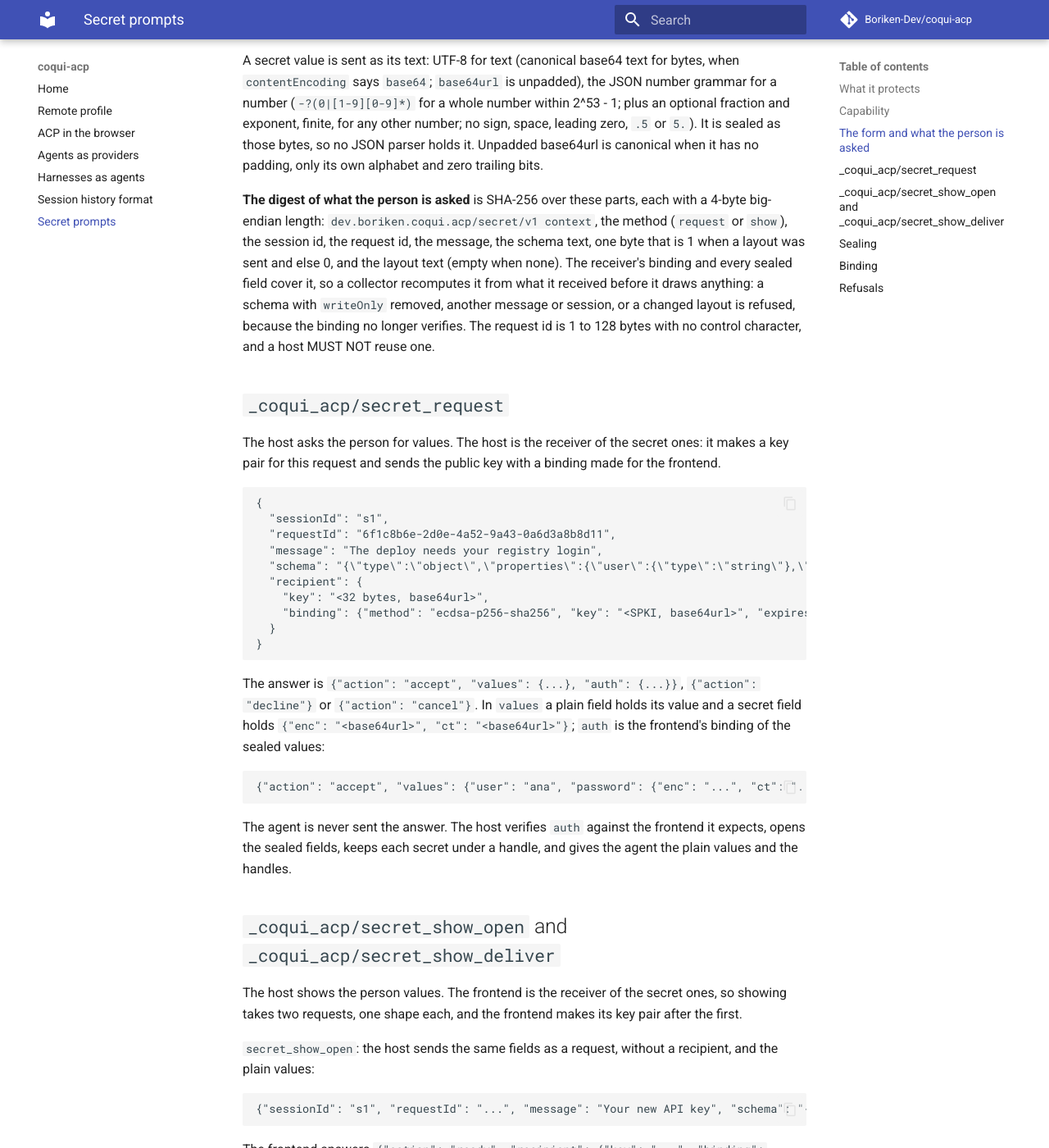
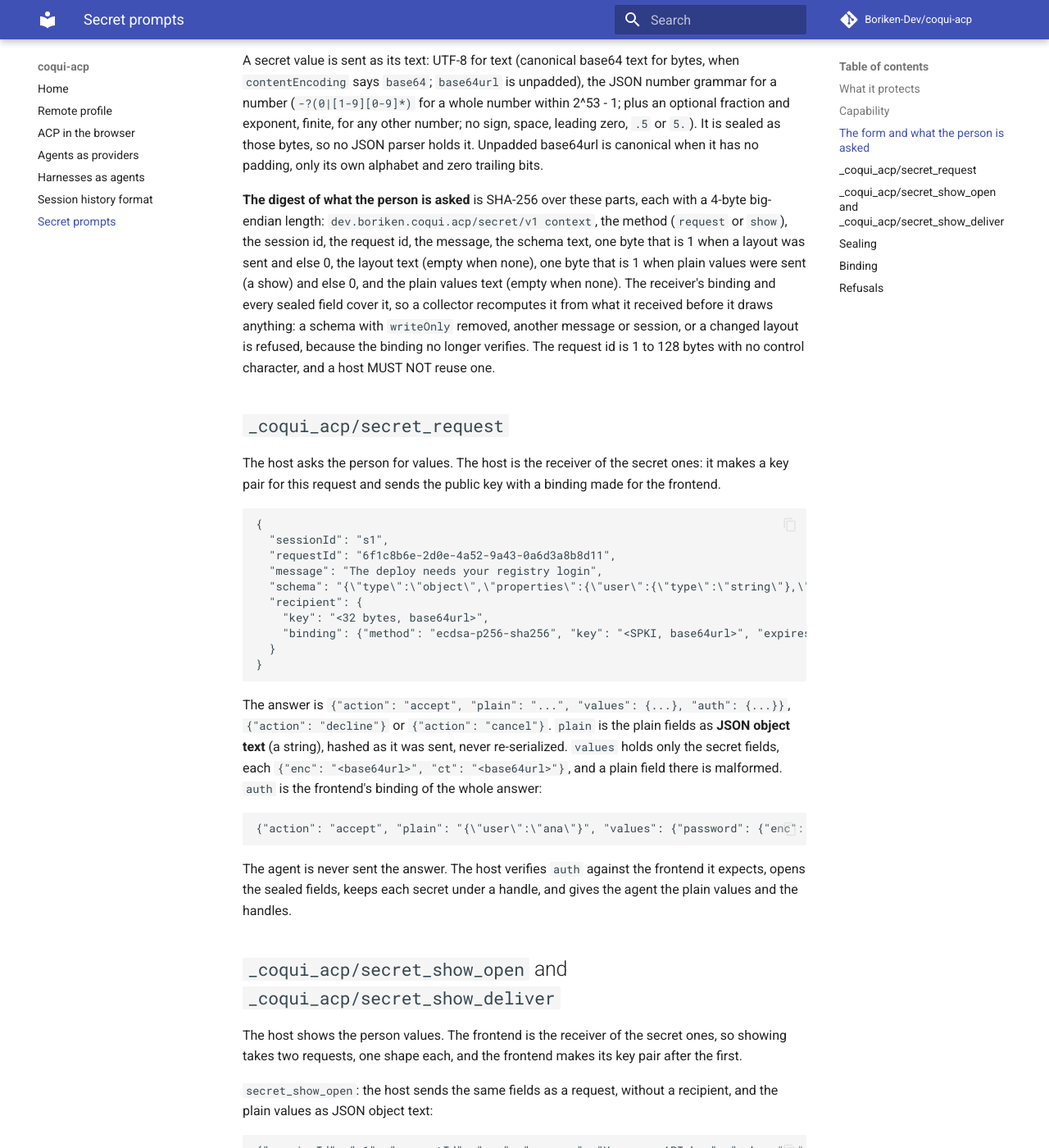
Before and after one commit to Boriken-Dev/coqui-acp, an MkDocs documentation site: the page built from docs/secrets.md, in a window 1280 px wide and 1400 px high, scrolled down 1407 px. Shown: the whole window at 82% size. Built offline with MkDocs 1.6.1 and Material for MkDocs 9.7.7, drawn with Linux system fonts in a browser that asks for light colours; comment, search, counter and statistics services are not loaded; some of the changed text lies outside the part shown.

Commit message:
docs: the secret-prompt answer's plain values are covered by its binding

````diff
--- a/docs/secrets.md
+++ b/docs/secrets.md
@@ -26,7 +26,7 @@ A receiver MUST refuse a form that is not a flat object with at least one proper
 
 A secret value is sent as its text: UTF-8 for text (canonical base64 text for bytes, when `contentEncoding` says `base64`; `base64url` is unpadded), the JSON number grammar for a number (`-?(0|[1-9][0-9]*)` for a whole number within 2^53 - 1; plus an optional fraction and exponent, finite, for any other number; no sign, space, leading zero, `.5` or `5.`). It is sealed as those bytes, so no JSON parser holds it. Unpadded base64url is canonical when it has no padding, only its own alphabet and zero trailing bits.
 
-**The digest of what the person is asked** is SHA-256 over these parts, each with a 4-byte big-endian length: `dev.boriken.coqui.acp/secret/v1 context`, the method (`request` or `show`), the session id, the request id, the message, the schema text, one byte that is 1 when a layout was sent and else 0, and the layout text (empty when none). The receiver's binding and every sealed field cover it, so a collector recomputes it from what it received before it draws anything: a schema with `writeOnly` removed, another message or session, or a changed layout is refused, because the binding no longer verifies. The request id is 1 to 128 bytes with no control character, and a host MUST NOT reuse one.
+**The digest of what the person is asked** is SHA-256 over these parts, each with a 4-byte big-endian length: `dev.boriken.coqui.acp/secret/v1 context`, the method (`request` or `show`), the session id, the request id, the message, the schema text, one byte that is 1 when a layout was sent and else 0, the layout text (empty when none), one byte that is 1 when plain values were sent (a show) and else 0, and the plain values text (empty when none). The receiver's binding and every sealed field cover it, so a collector recomputes it from what it received before it draws anything: a schema with `writeOnly` removed, another message or session, or a changed layout is refused, because the binding no longer verifies. The request id is 1 to 128 bytes with no control character, and a host MUST NOT reuse one.
 
 ## `_coqui_acp/secret_request`
 
@@ -45,10 +45,10 @@ The host asks the person for values. The host is the receiver of the secret ones
 }
 ```
 
-The answer is `{"action": "accept", "values": {...}, "auth": {...}}`, `{"action": "decline"}` or `{"action": "cancel"}`. In `values` a plain field holds its value and a secret field holds `{"enc": "<base64url>", "ct": "<base64url>"}`; `auth` is the frontend's binding of the sealed values:
+The answer is `{"action": "accept", "plain": "...", "values": {...}, "auth": {...}}`, `{"action": "decline"}` or `{"action": "cancel"}`. `plain` is the plain fields as **JSON object text** (a string), hashed as it was sent, never re-serialized. `values` holds only the secret fields, each `{"enc": "<base64url>", "ct": "<base64url>"}`, and a plain field there is malformed. `auth` is the frontend's binding of the whole answer:
 
 ```json
-{"action": "accept", "values": {"user": "ana", "password": {"enc": "...", "ct": "..."}}, "auth": {"method": "ecdsa-p256-sha256", "key": "...", "expires": 1700000240, "audience": "sha256:<host>", "proof": "..."}}
+{"action": "accept", "plain": "{\"user\":\"ana\"}", "values": {"password": {"enc": "...", "ct": "..."}}, "auth": {"method": "ecdsa-p256-sha256", "key": "...", "expires": 1700000240, "audience": "sha256:<host>", "proof": "..."}}
 ```
 
 The agent is never sent the answer. The host verifies `auth` against the frontend it expects, opens the sealed fields, keeps each secret under a handle, and gives the agent the plain values and the handles.
@@ -57,11 +57,13 @@ The agent is never sent the answer. The host verifies `auth` against the fronten
 
 The host shows the person values. The frontend is the receiver of the secret ones, so showing takes two requests, one shape each, and the frontend makes its key pair after the first.
 
-`secret_show_open`: the host sends the same fields as a request, without a recipient, and the plain values:
+`secret_show_open`: the host sends the same fields as a request, without a recipient, and the plain values as JSON object text:
 
 ```json
-{"sessionId": "s1", "requestId": "...", "message": "Your new API key", "schema": "{...}", "values": {"label": "ci"}}
+{"sessionId": "s1", "requestId": "...", "message": "Your new API key", "schema": "{...}", "values": "{\"label\":\"ci\"}"}
 ```
+
+The plain values are part of the digest of what is shown, so the frontend's binding covers them and a relay cannot change one.
 
 The frontend answers `{"action": "ready", "recipient": {"key": "...", "binding": {...}}}`, or `decline` or `cancel`. The binding covers the show's digest and is made for the host.
 
@@ -71,7 +73,7 @@ The frontend answers `{"action": "ready", "recipient": {"key": "...", "binding":
 {"sessionId": "s1", "requestId": "...", "values": {"key": {"enc": "...", "ct": "..."}}, "auth": {...}}
 ```
 
-The frontend refuses a deliver for a session and request id it has no open step pending for, verifies `auth` against the host it expects, and answers `{"action": "shown"}` when the person has seen the values and closed them, or `cancel`. A frontend MUST keep what it opened only for the one request and clear it when the display closes.
+The frontend refuses a deliver for a session and request id it has no open step pending for, verifies `auth` (over the open step's plain values text and the sealed values) against the host it expects, and answers `{"action": "shown"}` when the person has seen the values and closed them, or `cancel`. A frontend MUST keep what it opened only for the one request and clear it when the display closes.
 
 ## Sealing
 
@@ -93,9 +95,9 @@ A key is useless to a collector unless it knows whose key it is: a key a pipe pr
 {"method": "...", "key": "<holder's SPKI>", "expires": 1700000240, "audience": "sha256:...", "proof": "..."}
 ```
 
-There are two bindings per request. The **key binding** is the receiver's, over its per-request public key. The **values binding** is the sender's (`auth`), over the digest of the sealed values: SHA-256 of `dev.boriken.coqui.acp/secret/v1 values digest` and then, for each field in the byte order of the names, the name (4-byte length), `enc` and `ct` (4-byte length). The receiver verifies it before it opens anything, so a ciphertext changed, swapped, added or dropped on the way is refused; only a sender it expects can make one.
+There are two bindings per request. The **key binding** is the receiver's, over its per-request public key. The **values binding** is the sender's (`auth`), over the digest of the whole answer: SHA-256 of `dev.boriken.coqui.acp/secret/v1 values digest`, the plain values text (4-byte length, then the bytes as sent; for a show, the open step's `values` text), and then, for each sealed field in the byte order of the names, the name (4-byte length), `enc` and `ct` (4-byte length). The receiver verifies it before it reads or opens anything, so a plain value, a ciphertext or a name changed, swapped, added or dropped on the way is refused; only a sender it expects can make one.
 
-What a binding proves is this statement (each part with a 4-byte length): `dev.boriken.coqui.acp/secret/v1 binding` or `... values`, the method, the request id, the digest of what is asked, the receiver's 32-byte HPKE public key, the payload (empty for a key binding, the values digest for a values binding), the `expires` as 8 bytes, and the audience's 32-byte id. A proof for one request cannot be moved to another request, form, key or checker.
+What a binding proves is this statement (each part with a 4-byte length): `dev.boriken.coqui.acp/secret/v1 binding` or `... values`, the method, the request id, the digest of what is asked, the receiver's 32-byte HPKE public key, the payload (empty for a key binding, the answer's digest for a values binding), the `expires` as 8 bytes, and the audience's 32-byte id. A proof for one request cannot be moved to another request, form, key or checker.
 
 **Audience.** A binding is made for one identity, and a checker MUST know its own id and refuse a binding made for anyone else. A checker with no id of its own cannot check an audience, so it takes no binding.
 
````
